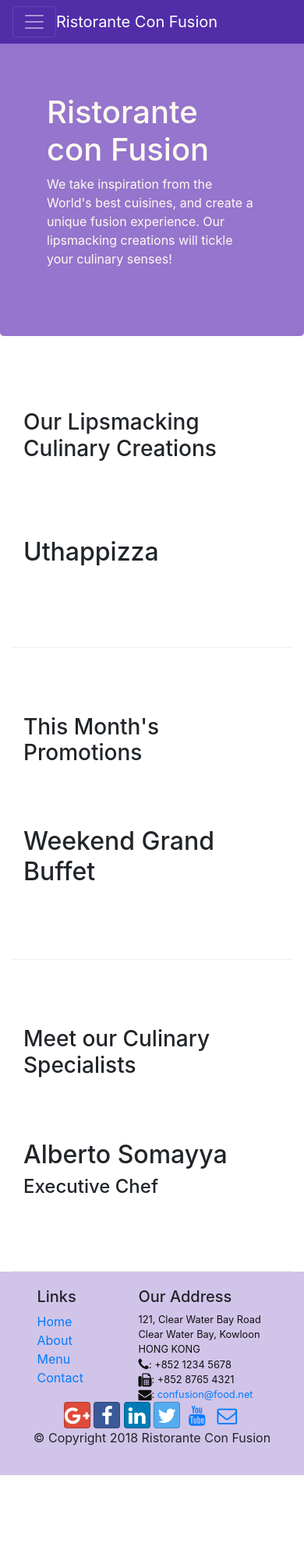
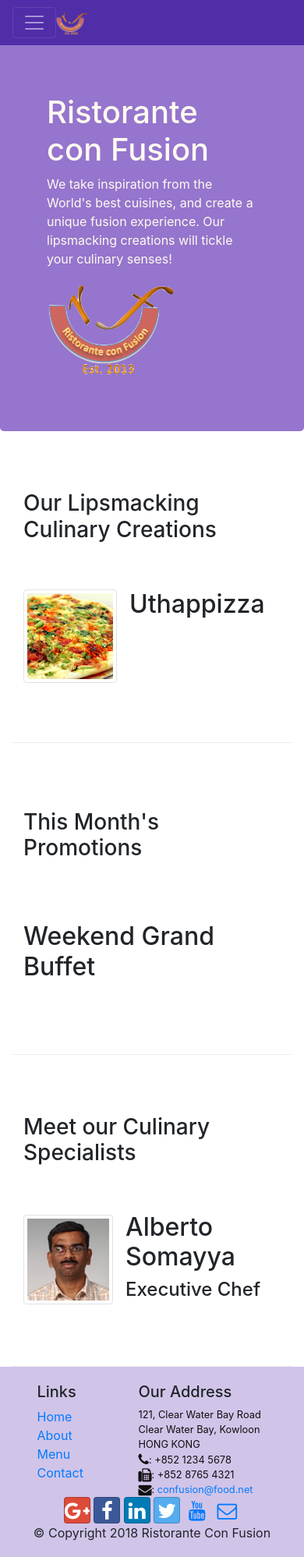
Before and after one commit to christinechengubc/coursera_front_end, a website: page Bootstrap4/conFusion/index.html in a window 390 px wide. Shown: the top 1997 px of the page at 78% size. Before the commit the page ends 1892 px from the top, so only its background shows below. Drawn offline with nearby package versions, Linux system fonts and the light colour scheme.

Commit message:
Add images

```diff
--- a/Bootstrap4/conFusion/index.html
+++ b/Bootstrap4/conFusion/index.html
@@ -21,7 +21,7 @@
             <button class="navbar-toggler" type="button" data-toggle="collapse" data-target="#Navbar">
                 <span class="navbar-toggler-icon"></span>
             </button>
-            <a class="navbar-brand mr-auto" href="#">Ristorante Con Fusion</a>
+            <a class="navbar-brand mr-auto" href="#"><img src="img/logo.png" height="30" width="41"></a>
             <div class="collapse navbar-collapse" id="Navbar">
                 <ul class="navbar-nav mr-auto">
                     <li class="nav-item active"><a class="nav-link" href="#"><span class="fa fa-home fa-lg"></span> Home</a></li>
@@ -41,6 +41,7 @@
                     <p>We take inspiration from the World's best cuisines, and create a unique fusion experience. Our lipsmacking creations will tickle your culinary senses!</p>
                 </div>
                 <div class="col-12 col-sm">
+                    <img src="img/logo.png" class="img-fluid">
                 </div>
             </div>
         </div>
@@ -52,8 +53,14 @@
                 <h3>Our Lipsmacking Culinary Creations</h3>
             </div>
             <div class="col col-sm order-sm-first col-md">
-                <h2>Uthappizza</h2>
-                <p class="d-none d-sm-block">A unique combination of Indian Uthappam (pancake) and Italian pizza, topped with Cerignola olives, ripe vine cherry tomatoes, Vidalia onion, Guntur chillies and Buffalo Paneer.</p>
+                <div class="media">
+                    <img class="d-flex mr-3 img-thumbnail align-self-center"
+                        src="img/uthappizza.png" alt="uthappizza">
+                    <div class="media-body">
+                        <h2 class="mt-0">Uthappizza</h2>
+                        <p class="d-none d-sm-block">A unique combination of Indian Uthappam (pancake) and Italian pizza, topped with Cerignola olives, ripe vine cherry tomatoes, Vidalia onion, Guntur chillies and Buffalo Paneer.</p>
+                    </div>
+                </div>
             </div>
         </div>
 
@@ -73,9 +80,15 @@
                 <h3>Meet our Culinary Specialists</h3>
             </div>
             <div class="col col-sm order-sm-first col-md">
-                <h2>Alberto Somayya</h2>
-                <h4>Executive Chef</h4>
-                <p class="d-none d-sm-block">Award winning three-star Michelin chef with wide International experience having worked closely with whos-who in the culinary world, he specializes in creating mouthwatering Indo-Italian fusion experiences. </p>
+                <div class="media">
+                    <img class="d-flex mr-3 img-thumbnail align-self-center"
+                        src="img/alberto.png" alt="alberto">
+                    <div class="media-body">
+                        <h2>Alberto Somayya</h2>
+                        <h4>Executive Chef</h4>
+                        <p class="d-none d-sm-block">Award winning three-star Michelin chef with wide International experience having worked closely with whos-who in the culinary world, he specializes in creating mouthwatering Indo-Italian fusion experiences. </p>
+                    </div>
+                </div>
             </div>
         </div>
     </div>
```
Also changed, not shown: Bootstrap4/conFusion/aboutus.html (+2 -1 lines), Bootstrap4/conFusion/contactus.html (+2 -1 lines), Bootstrap4/conFusion/img/alberto.png (added), Bootstrap4/conFusion/img/buffet.png (added), Bootstrap4/conFusion/img/logo.png (added), Bootstrap4/conFusion/img/uthappizza.png (added), 1 other file.
